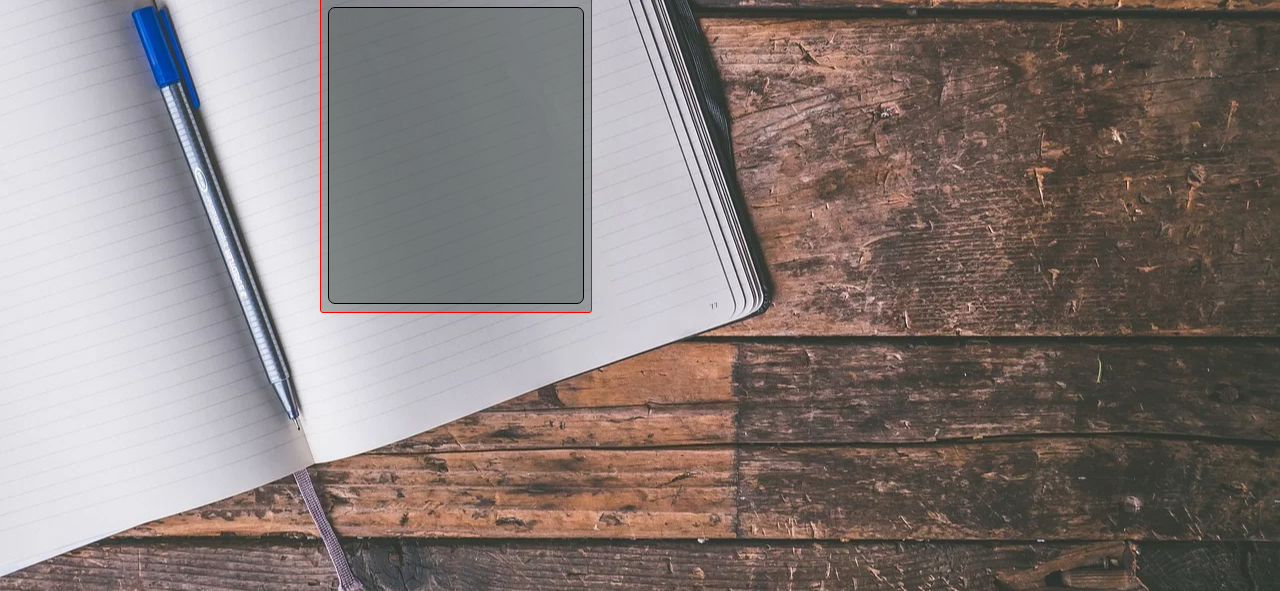
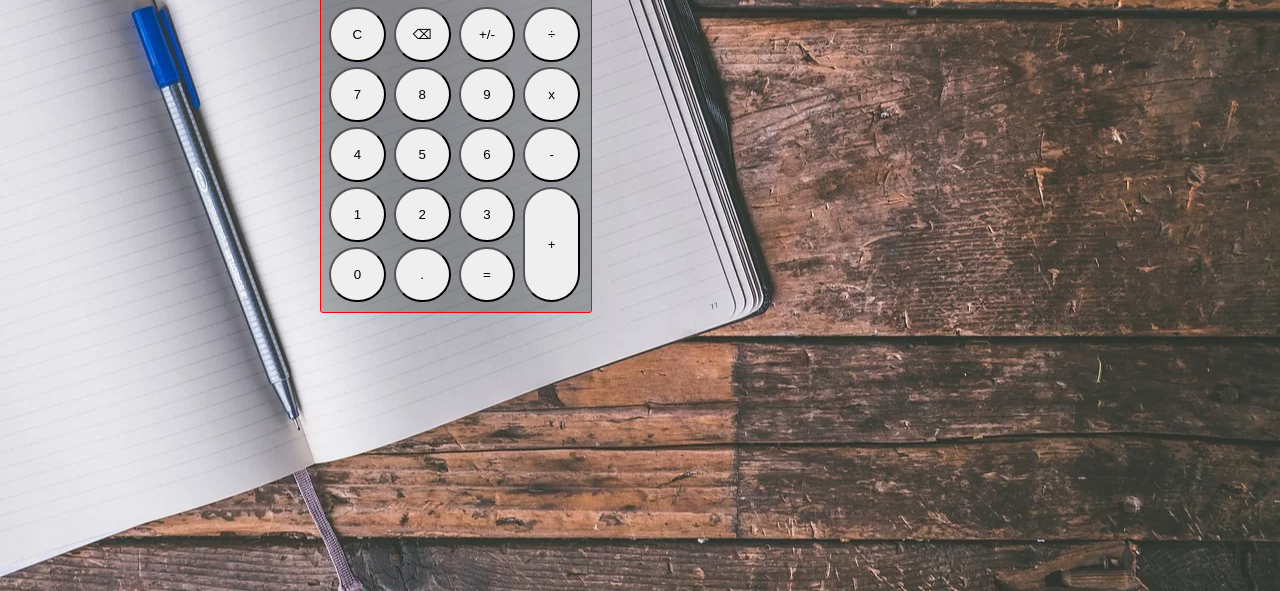
Before and after one commit to huyserp/calculator, a plain HTML site: page index.html in a window 1280 px wide. Shown: the part 209-800 px from the top of the page. Drawn offline with Linux system fonts and the light colour scheme.

Commit message:
basic button display outline in place

```diff
--- a/index.html
+++ b/index.html
@@ -14,7 +14,28 @@
            <div class="display">
                <div class="numdisplay">12345</div>
            </div>
-           <div class="buttonsgrid"></div>
+           <div class="buttonsgrid">
+               <button class="clear">C</button>
+               <button class="backspace">⌫</button>
+               <button class="plusminus">+/-</button>
+               <button class="divide">÷</button>
+               <button class="number">7</button>
+               <button class="number">8</button>
+               <button class="number">9</button>
+               <button class="multiply">x</button>
+               <button class="number">4</button>
+               <button class="number">5</button>
+               <button class="number">6</button>
+               <button class="subtract">-</button>
+               <button class="number">1</button>
+               <button class="number">2</button>
+               <button class="number">3</button>
+               <button class="add">+</button>
+               <button class="number">0</button>
+               <button class="number">.</button>
+               <button class="equals">=</button>
+
+           </div>
         </div>
 
 
--- a/styles/calc.css
+++ b/styles/calc.css
@@ -47,14 +47,29 @@ div.numdisplay {
 
 }
 div.buttonsgrid {
-    background-color: rgba(81, 87, 86, 0.4);
-    border: 1px solid black;
-    border-radius: 7px;
     min-width: 254px;
     max-width: 254px;
     min-height: 295px;
     max-height: 295px;
     margin: 10px auto;
     display: grid;
+    grid-template: repeat(5, 1fr) / repeat(4, 1fr);
+    grid-gap: 5px;
+}
+
+.buttonsgrid button {
+    display: inline-block;
+    width: 95%;
+    border-radius: 50px;
 
 }
+
+.add {
+
+    height: 100%;
+    grid-column-start: 4;
+    grid-column-end: 4;
+    grid-row-start: 4;
+    grid-row-end: 6;
+
+}
```
